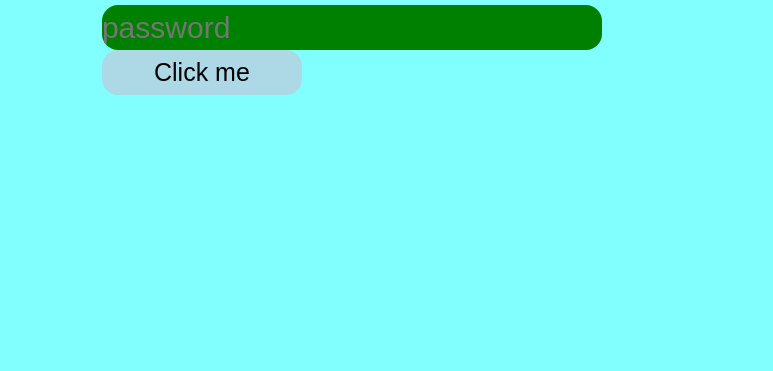
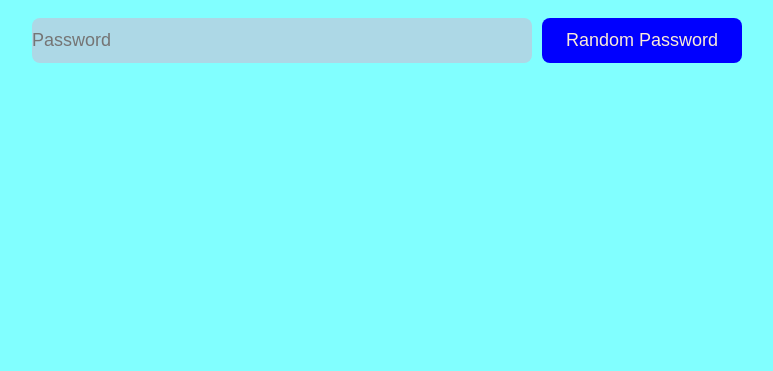
Before and after one commit to Suraj1234-wq/Random-Password-generator, a plain HTML site: page index.html in a window 1280 px wide. Shown: the part 429-800 px from the top of the page, without its empty margins (253-1026 px from the left). Drawn offline with Linux system fonts and the light colour scheme.

Commit message:
commit first

```diff
--- a/index.html
+++ b/index.html
@@ -4,7 +4,7 @@
 <head>
   <meta charset="UTF-8">
   <meta name="viewport" content="width=device-width, initial-scale=1.0">
-  <title>Document</title>
+  <title>Random Password generatore</title>
   <link rel="stylesheet" href="style.css">
   <link rel="stylesheet" href="https://cdnjs.cloudflare.com/ajax/libs/font-awesome/6.6.0/css/all.min.css" />
 </head>
@@ -12,11 +12,11 @@
 <body>
   <div class="navbar">
     <div class="box1">
-      <h1>Generate <br><span>Randome password</span></h1>
+      <h1>Generate <br><span>Randome Password</span></h1>
       <div class="box2">
-        <input type="text" id="password" placeholder="password">
+        <input type="text" id="password" placeholder="Password">
         <div class="bttn">
-           <button onclick="generatePassword()">Click me</button>
+           <button onclick="generatePassword()">Random Password</button>
         </div>
 
       </div>
--- a/style.css
+++ b/style.css
@@ -21,26 +21,38 @@ body {
 span {
     color: blue;
 }
+.box2 {
+    display: flex;
+    gap: 10px;
+    margin: 50px 0;
+}
 
 .box2 input{
     height: 45px;
     width: 500px;
     /* display: flex; */
-    font-size: 30px;
-    color: white;
-    margin-top: 20px;
-     border: none;
-    border-radius: 1rem;
-    background-color: green;
+    font-size: 18px;
+    color: black;
+    /* margin-top: 20px; */
+    border: none;
+    border-radius: 0.5rem;
+    background-color: lightblue;
 
 }
 
-button {
+.box2 button {
     height: 45px;
     width: 200px;
-    font-size: 25px;
+    font-size: 18px;
     cursor: pointer;
     border: none;
-    border-radius: 1rem;
-    background-color: lightblue;
+    /* margin: 30px 0; */
+    border-radius: 0.5rem;
+    color:antiquewhite;
+    transition: 0.3s;
+    background-color: blue;
 }
+
+.box2 button:hover {
+    transform: scale(1.03);
+}
```
Also changed, not shown: 1 other file.
